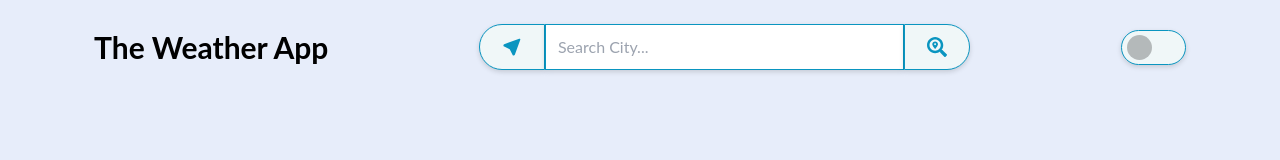
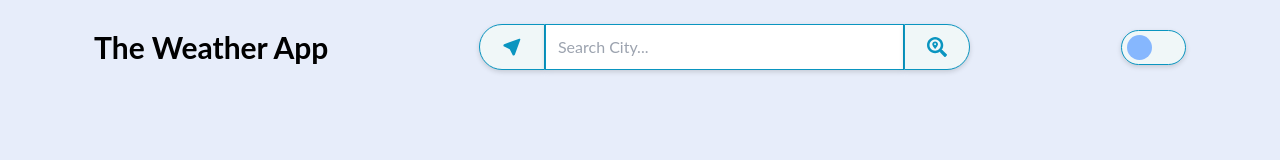
Before and after one commit to Sabelo-Hlatshwayo/weather-app, a React (Vite) app: page / in a window 1280 px wide. Shown: the top 160 px of the page. Built offline with nearby package versions, Linux system fonts and the light colour scheme.

Commit message:
Add the functionality for toggling between the light theme and the dark theme on the ThemeToggler component

```diff
--- a/src/components/Header.jsx
+++ b/src/components/Header.jsx
@@ -1,9 +1,14 @@
-import React from "react";
+import React, { useState } from "react";
 import BtnSearchByGeoLocation from "./BtnSearchByGeoLocation";
 import BtnSearchByName from "./BtnSearchByName";
 import ThemeToggler from "./ThemeToggler";
 
 function Header() {
+    const [darkTheme, setDarkTheme] = useState(false);
+    const toggleTheme = () => setDarkTheme((prevState) => !prevState);
+
+    console.log(darkTheme);
+
     return (
         <header className="header">
             <h1 className="capitalize text-3xl font-bold">the weather app</h1>
@@ -18,7 +23,10 @@ function Header() {
                     <BtnSearchByName />
                 </form>
             </div>
-            <ThemeToggler />
+            <ThemeToggler
+                darkTheme={darkTheme}
+                toggleTheme={toggleTheme}
+            />
         </header>
     );
 }
--- a/src/components/ThemeToggler.jsx
+++ b/src/components/ThemeToggler.jsx
@@ -1,9 +1,23 @@
 import React from "react";
 
-function ThemeToggler() {
+function ThemeToggler({ darkTheme, toggleTheme }) {
+    const theme = () => {
+        return {
+            backgroundColor: darkTheme ? "#fff" : "#86b7fe",
+            transform: darkTheme ? "translateX(100%)" : "translateX(0)",
+        };
+    };
+
     return (
-        <div className="toggle">
-            <div className="toggle-ball"></div>
+        <div
+            className="toggle"
+            onClick={toggleTheme}
+            style={{ backgroundColor: darkTheme ? "#0a95c0" : "#f0f7f8" }}
+        >
+            <div
+                className="toggle-ball"
+                style={theme()}
+            ></div>
         </div>
     );
 }
--- a/src/index.css
+++ b/src/index.css
@@ -96,7 +96,7 @@ input:focus {
     height: 35px;
     width: 65px;
     border-radius: 100px;
-    background-color: #f0f7f8;
+    background-color: red;
     padding: 5px;
     display: flex;
     align-items: center;
@@ -105,10 +105,7 @@ input:focus {
     box-shadow: 0px 2px 5px rgba(0, 0, 0, 0.15);
     transition: all 0.1s ease-in-out;
     cursor: pointer;
-}
-
-.toggle:focus {
-    box-shadow: 0 0 0 0.25rem rgba(13, 110, 253, 0.25);
+    position: relative;
 }
 
 .toggle-ball {
@@ -116,4 +113,6 @@ input:focus {
     width: 25px;
     border-radius: 50%;
     background-color: #b4b9ba;
+    transition: all 0.3s ease-in-out;
+    position: absolute;
 }
```
